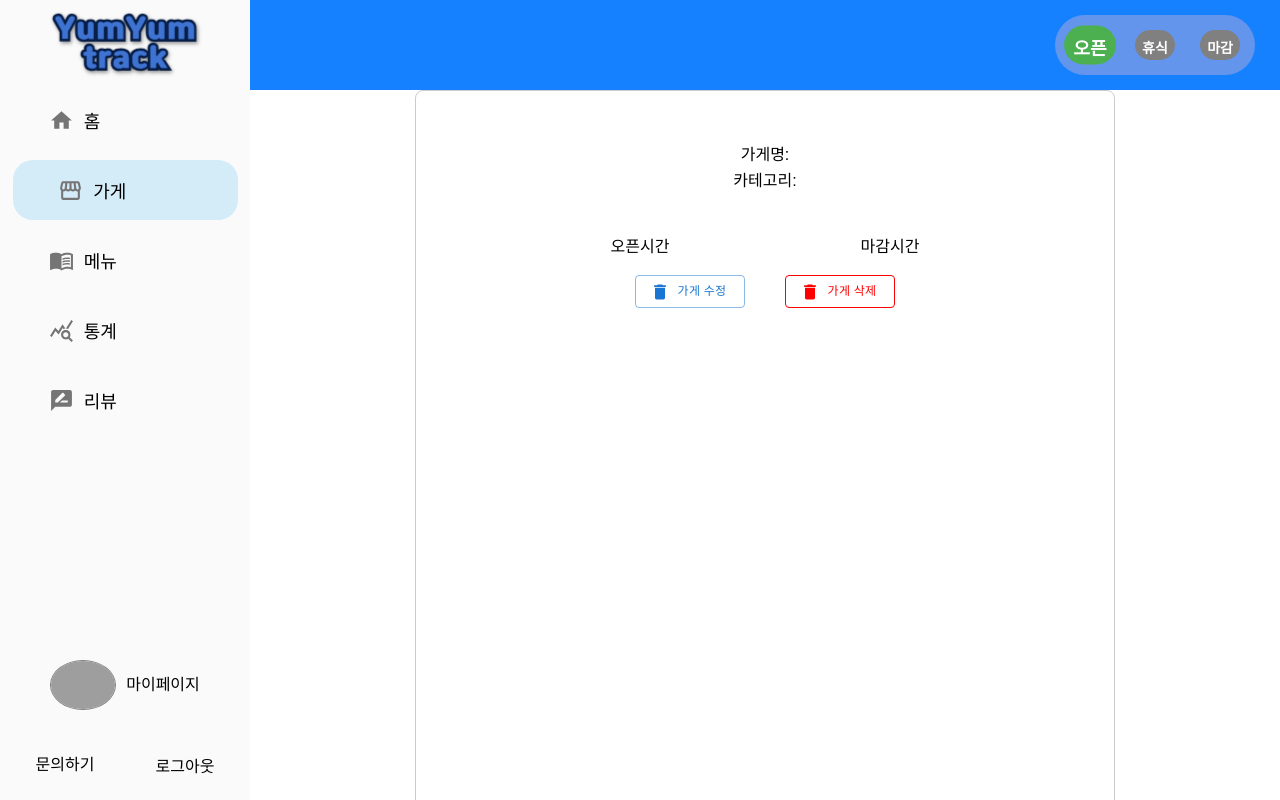
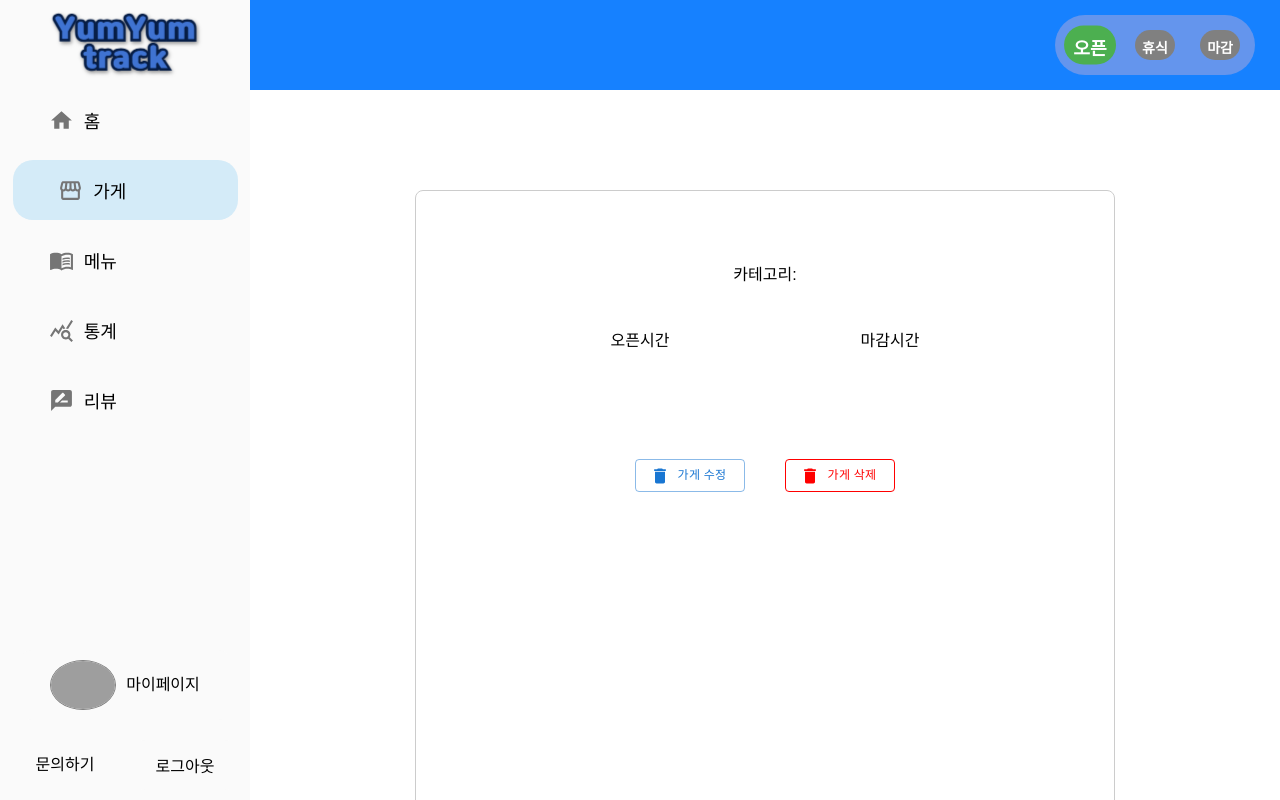
Before and after one commit to hiy0ung/yumyum_web, a React (Create React App) app in the folder yumyum_front/: page /store in a window 1280 px wide. Built offline with nearby package versions, Linux system fonts and the light colour scheme; no server answers; grey boxes are pictures that could not be loaded; a web font is replaced by a local one.

Commit message:
20241226 csy

```diff
--- a/yumyum_front/src/App.tsx
+++ b/yumyum_front/src/App.tsx
@@ -12,12 +12,14 @@ import {
     STATS_TIME_PATH,
     STORE_PATH,
     CREATE_STORE_PATH,
-    AUTH_PATH_LOGIN, MY_PAGE, MY_PAGE_UPDATE, MAIN_PATH
+    AUTH_PATH_LOGIN, MY_PAGE, MY_PAGE_UPDATE, MAIN_PATH,
+    UPDATE_STORE_PATH
 } from "./constants";
 import Header from "./layouts/Header/index";
 import SideBar from "./layouts/SideBar";
 import Store from "./views/StoreManagement/GetStore/GetStore";
 import CreateStore from "./views/StoreManagement/CreateStore/CreateStore"
+import UpdateStore from "./views/StoreManagement/UpdateStore/UpdateStore"
 import MenuManagement from "./views/MenuManagement/MenuManagement";
 import MenusStats from "./views/Stats/Menus/MenusStats";
 import PeriodStats from "./views/Stats/Period/PeriodStats";
@@ -49,6 +51,7 @@ function App() {
                             <Route path={MAIN_PATH} element={<Main/>}/>
                             <Route path={STORE_PATH} element={<Store/>}></Route>
                             <Route path={CREATE_STORE_PATH} element={<CreateStore/>}/>
+                            <Route path={UPDATE_STORE_PATH} element={<UpdateStore />}></Route>
                             <Route path={MENU_PATH} element={<MenuManagement/>}></Route>
                             <Route path={STATS_PERIOD_PATH} element={<PeriodStats/>}></Route>
                             <Route path={STATS_MENUS_PATH} element={<MenusStats/>}></Route>
--- a/yumyum_front/src/views/Authentication/LogIn/LogIn.tsx
+++ b/yumyum_front/src/views/Authentication/LogIn/LogIn.tsx
@@ -46,6 +46,7 @@ export default function LogIn() {
 
       if (response.data) {
         signInSuccessResponse(response.data.data);
+        console.log(response.data.data);
       }
 
     } catch (e) {
@@ -71,6 +72,7 @@ export default function LogIn() {
       });
 
       navigate(MAIN_PATH);
+      console.log(token);
     } else {
       alert(error);
       setError("로그인 실패: 인증 정보를 확인해주세요.");
--- a/yumyum_front/src/views/StoreManagement/CreateStore/CreateStore.tsx
+++ b/yumyum_front/src/views/StoreManagement/CreateStore/CreateStore.tsx
@@ -18,6 +18,7 @@ import dayjs from "dayjs";
 import axios from "axios";
 import { useNavigate } from "react-router-dom";
 import { useCookies } from "react-cookie";
+import { MAIN_PATH } from "../../../constants";
 
 export default function Store() {
   const navigate = useNavigate();
@@ -132,7 +133,7 @@ export default function Store() {
       );
       if (response.data) {
         alert("가게등록에 성공하였습니다.");
-        navigate("/main");
+        navigate(MAIN_PATH);
       }
     } catch (e) {
       console.log(token);
--- a/yumyum_front/src/views/StoreManagement/GetStore/GetStore.tsx
+++ b/yumyum_front/src/views/StoreManagement/GetStore/GetStore.tsx
@@ -72,6 +72,7 @@ export default function Store() {
 
   return (
     <>
+    <h2 css={css.storeTitle}>{store.storeName}</h2>
       <Box css={css.StoreInfo}>
         <Box css={css.BasicInfo}>
           {store.logoUrl && (
@@ -81,12 +82,12 @@ export default function Store() {
             />
           )}
           <Box css={css.BasicInfoContent}>
-            <p>가게명: {store.storeName}</p>
             {store.address && <p>가게주소: {store.address}</p>}
             <p>카테고리: {store.category}</p>
-            {store.description && <p>가게설명: {store.description}</p>}
+            {store.description && <div css={css.description}><p>가게설명: {store.description}</p></div>}
           </Box>
         </Box>
+        <Box css={css.StoreTimeAndBreakTime}>
         <Box css={css.Time}>
           <div>
             <p>오픈시간</p>
@@ -109,6 +110,7 @@ export default function Store() {
             </div>
           </Box>
         )}
+        </Box>
         <Box css={css.buttons}>
           <Button
             variant="outlined"
--- a/yumyum_front/src/views/StoreManagement/GetStore/Style.ts
+++ b/yumyum_front/src/views/StoreManagement/GetStore/Style.ts
@@ -1,8 +1,16 @@
 import { css } from "@emotion/react";
+
+export const storeTitle = css`
+    text-align: center;
+    height: 100px;
+    line-height: 100px;
+    font-weight: bold;
+    font-size: 32px;
+`;
 
 export const StoreInfo = css`
     width: 700px !important;
-    height: 900px;
+    min-height: 700px;
     padding: 16px;
     margin: 0 auto;
     border: 1px solid #ccc;
@@ -17,7 +25,7 @@ export const BasicInfo = css`
   display: flex;
   justify-content: space-around;
   margin: 0 auto;
-  margin-top: 30px;
+  margin-top: 50px;
 
   & > div > p {
     margin-top: 10px;
@@ -34,9 +42,21 @@ export const BasicInfoContent = css`
   font-size: 16px;
   display: flex;
   flex-direction: column;
+  justify-content: center;
+`;
+
+export const description = css`
+  white-space: pre-wrap;
+
+  & > p {
+    margin-top: 10px;
+  }
+`;
+
+export const StoreTimeAndBreakTime = css`
+  display: flex;
+  flex-direction: column;
   align-items: center;
-  justify-content: center;
-  vertical-align : middle;
 `;
 
 export const Time = css`
@@ -45,10 +65,14 @@ export const Time = css`
   display: flex;
   justify-content: space-around;
   margin-top: 50px;
+
+  & > div > p {
+    margin-bottom: 10px;
+  }
 `;
 
 export const buttons = css`
-  margin-top: 20px;
+  margin-top: 100px;
   display: flex;
   width: 300px;
   justify-content: space-around;
@@ -57,6 +81,11 @@ export const buttons = css`
 export const updateButton = css`
   width: 110px;
   font-size: 12px;
+
+  :hover {
+    background-color: #1976d2;
+    color: white;
+  }
 `;
 
 export const deleteButton = css`
@@ -64,4 +93,9 @@ export const deleteButton = css`
   color: red;
   border: 1px solid red;
   font-size: 12px;
+
+  :hover {
+    background-color: red;
+    color: white;
+  }
 `;
--- a/yumyum_front/src/views/StoreManagement/UpdateStore/Style.ts
+++ b/yumyum_front/src/views/StoreManagement/UpdateStore/Style.ts
@@ -1,7 +1,8 @@
 import { css } from "@emotion/react";
 
 export const formStyle = css`
-    width: 900px !important;
+    width: 700px !important;
+    min-height: 100vh;
     padding: 16px;
     margin: 0 auto;
     border: 1px solid #ccc;
@@ -10,7 +11,7 @@ export const formStyle = css`
     flex-direction: column;
     justify-content: center;
     align-items: center;
-    min-height: 100vh;
+    margin-bottom: 50px;
 `;
 
 export const storeTitle = css`
@@ -78,13 +79,18 @@ export const descriptionBox = css`
     border-radius: 8px;
     resize: none;
     font-size: 14px;
+    margin-bottom: 20px;
 `;
 
-export const storeSubmitButton = css`
+export const storeUpdateButton = css`
     border: 1px solid #ccc;
     color: black;
     margin-left: auto;
-    margin-right: 180px;
-    margin-top: 10px;
+    margin-top: 20px;
     display: block;
+
+    :hover {
+        background-color: #1681FF;
+        color: white;
+    }
 `;
--- a/yumyum_front/src/views/StoreManagement/UpdateStore/UpdateStore.tsx
+++ b/yumyum_front/src/views/StoreManagement/UpdateStore/UpdateStore.tsx
@@ -28,6 +28,7 @@ export default function Store() {
   const [imageData, setImgData] = useState<string>();
   const [base64, setBase64] = useState<string | null>();
   const fileInputRef = useRef<HTMLInputElement | null>(null);
+
   const [store, setStore] = useState<StoreInfo>({
     storeName: "",
     logoUrl: "",
@@ -160,11 +161,17 @@ export default function Store() {
     fields.forEach((field) => {
       const newValue = updateStore[field as keyof StoreInfo];
       const oldValue = store[field as keyof StoreInfo];
-      formData.append(field, newValue || oldValue || "");
+      const valueToAppend = newValue || oldValue || "";
+      formData.append(field, valueToAppend);
     });
 
     if(base64) {
       formData.append("logoUrl", base64);
+    }else if(imageData){
+      formData.append("logoUrl", imageData);
+    } else {
+      alert("이미지는 jpg 또는 jpeg로 선택해주세요");
+      return;
     }
 
     if (!token) {
@@ -178,7 +185,7 @@ export default function Store() {
         {
           headers: {
             Authorization: `Bearer ${token}`,
-            'Content-Type': 'form-data'
+            "content-Type": "multipart/form-data",
           },
         }
       );
@@ -325,7 +332,7 @@ export default function Store() {
           ></textarea>
         </Box>
         <Button
-          css={css.storeSubmitButton}
+          css={css.storeUpdateButton}
           onClick={(e) => {
             if (checkStoreInput()) {
               handleSubmit(e);
```
